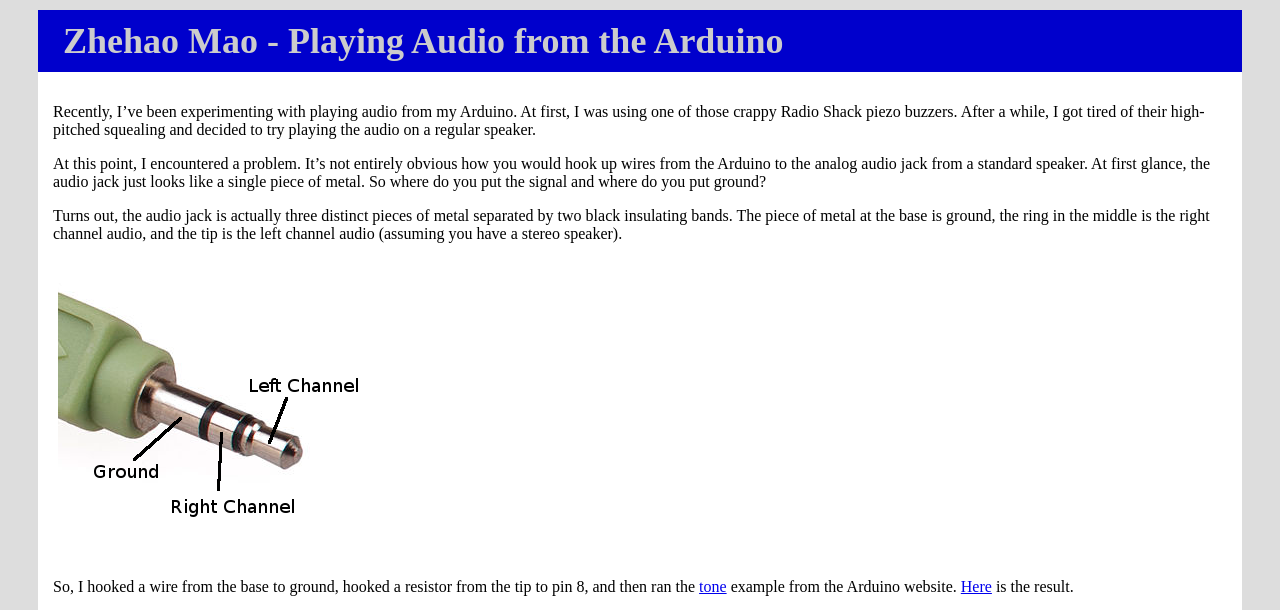
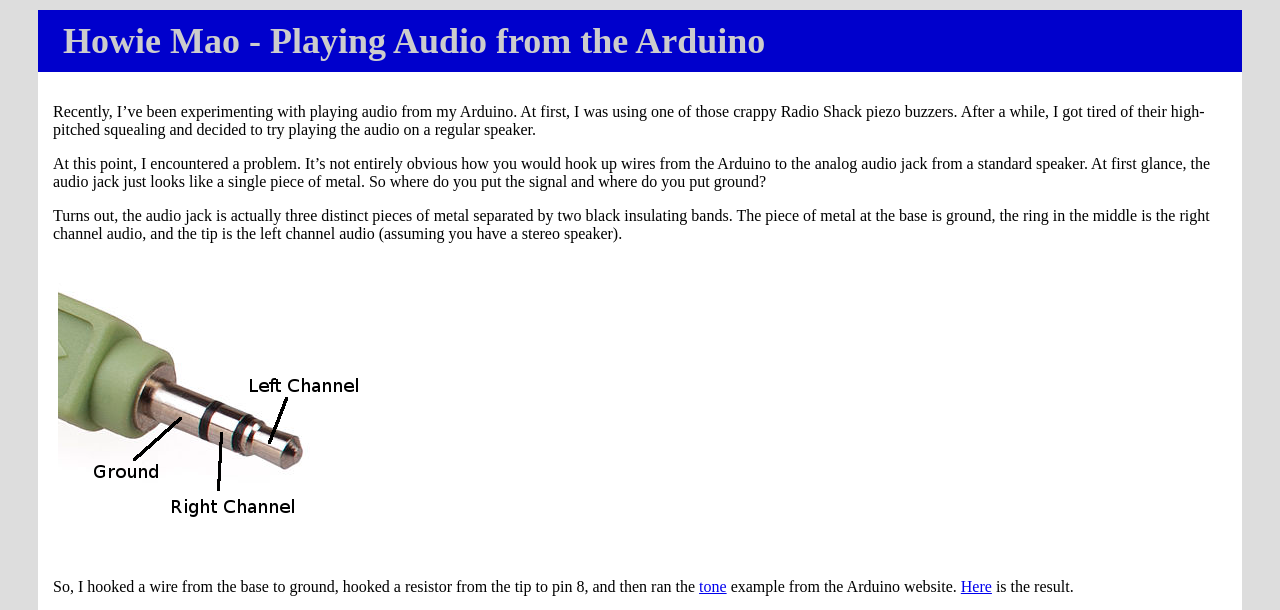
Before and after one commit to zhemao/zhemao.github.com, a Jekyll site: the page built from _posts/2013-01-25-arduino-audio.markdown, in a window 1280 px wide. Shown: the top 610 px of the page. Built offline with Jekyll 4.4.1, drawn with Linux system fonts in a browser that asks for light colours; grey boxes are pictures that could not be loaded.

Commit message:
change name in post title as well

```diff
--- a/_layouts/post.html
+++ b/_layouts/post.html
@@ -13,7 +13,7 @@
 <div id="container">
 
 <div id="header">
-<h1>Zhehao Mao - {{page.title}}</h1>
+<h1>Howie Mao - {{page.title}}</h1>
 </div> <!--header-->
 
 <div id="main">
```
